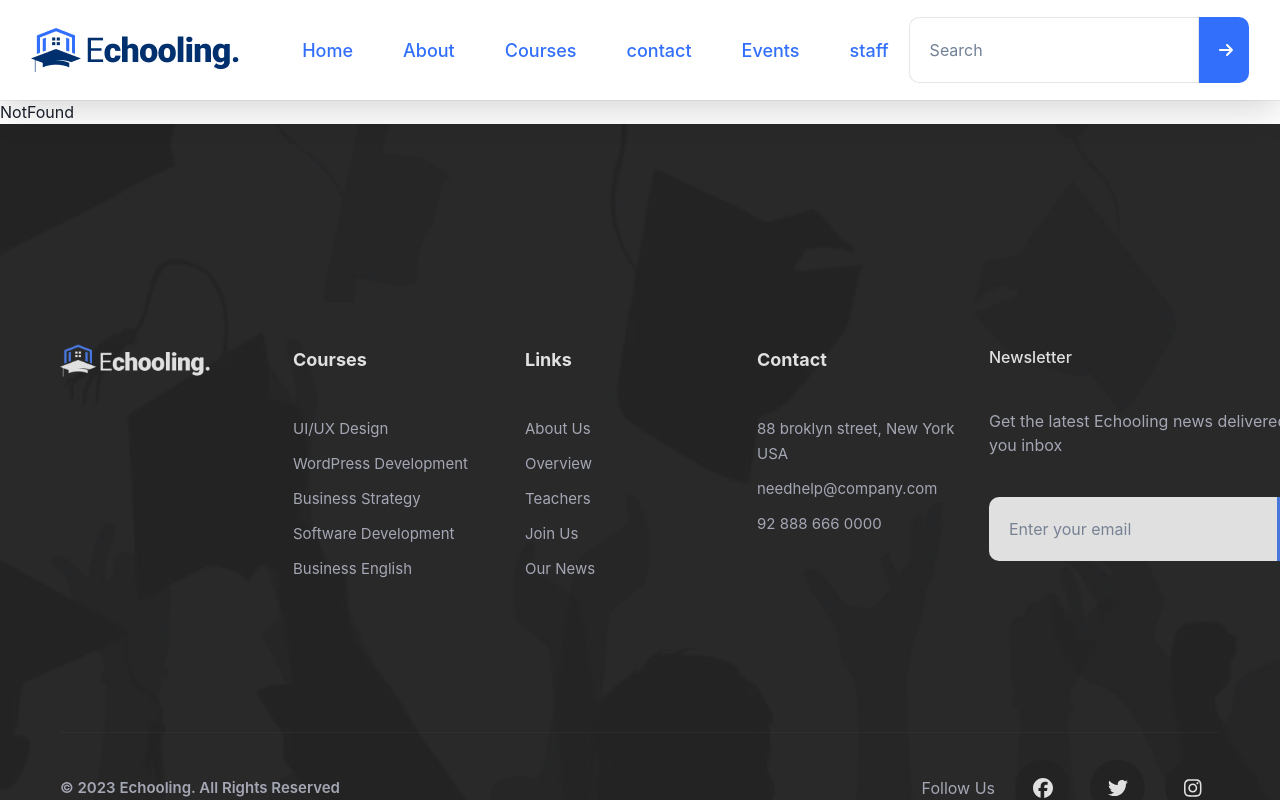
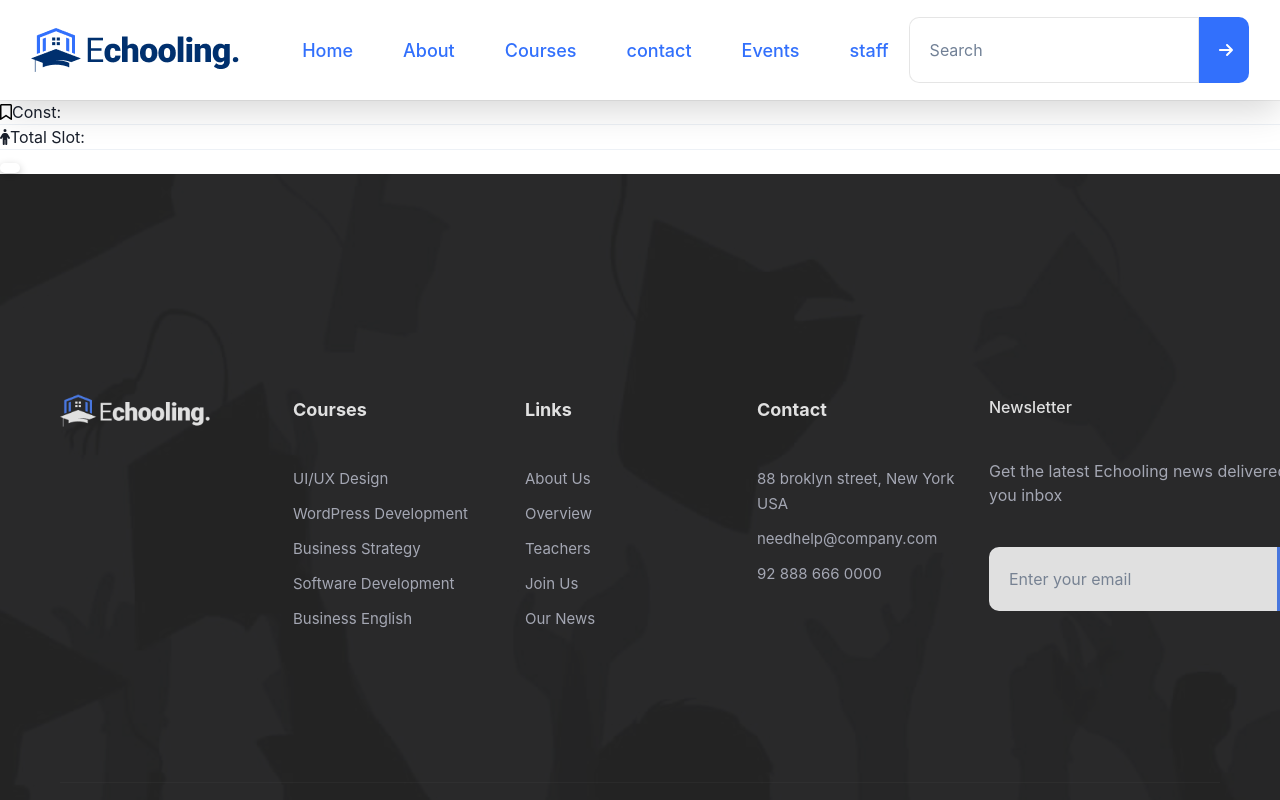
Before and after one commit to NurlanNuruzada/Echooling, a React (Create React App) app in the folder FrontEnd/echooling/: page /EventDetail in a window 1280 px wide. Shown: the top 800 px of the page. Built offline with nearby package versions, Linux system fonts and the light colour scheme.

Commit message:
teacher details done

```diff
--- a/FrontEnd/echooling/src/Components/Counter/Couter.jsx
+++ b/FrontEnd/echooling/src/Components/Counter/Couter.jsx
@@ -1,13 +1,14 @@
 import React from 'react';
 import CountUp from 'react-countup';
-import Styles from '../Counter/Counter.module.css'
-const Couter = ({InlineText,MaxNumber}) => {
-    return (
-        <div   data-aos="fade-up" className={Styles.Container}>
-            <div><CountUp start={0} end={MaxNumber} duration={2.5} /></div>
-            <div><h1>{InlineText}</h1></div>
-        </div>
-    );
+import Styles from '../Counter/Counter.module.css';
+
+const Couter = ({ InlineText, MaxNumber }) => {
+  return (
+    <div data-aos="fade-up" className={Styles.Container}>
+      <div><CountUp start={0} end={MaxNumber} duration={3} delay={2} /></div>
+      <div><h1>{InlineText}</h1></div>
+    </div>
+  );
 }
 
 export default Couter;
--- a/FrontEnd/echooling/src/Components/TeacherCard/TeacherCard.jsx
+++ b/FrontEnd/echooling/src/Components/TeacherCard/TeacherCard.jsx
@@ -4,7 +4,7 @@ import { FontAwesomeIcon } from '@fortawesome/react-fontawesome';
 import { faFacebook, faTwitter, faLinkedin, faInstagram } from "@fortawesome/free-brands-svg-icons";
 const TeacherCard = ({image,teacherName,Profession}) => {
     return (
-        <div className={Styles.MainConatiner}>
+        <div   data-aos="zoom-in" className={Styles.MainConatiner}>
             <div className={Styles.up}><img src={image} alt="" /></div>
             <div className={Styles.down}>
                 <div className={Styles.down2}>
--- /dev/null
+++ b/FrontEnd/echooling/src/Pages/Eventdetail/EventDetails.jsx
@@ -0,0 +1,35 @@
+import React from "react";
+import Styles from "../../Pages/Eventdetail/EventDetail.module.css";
+import {
+  faTicket,
+  faPerson,
+  faArrowRight,
+} from "@fortawesome/free-solid-svg-icons";
+import { FontAwesomeIcon } from "@fortawesome/react-fontawesome";
+import { faBookmark } from "@fortawesome/free-regular-svg-icons";
+import Button from "../../Components/Button/Button";
+import { Divider, Drawer, Flex } from "@chakra-ui/react";
+const EventDetails = () => {
+  return (
+    <div className={Styles.MainContainer}>
+      <div className={Styles.left}>
+        <div>
+          <Flex alignItems={"center"}>
+            <FontAwesomeIcon icon={faBookmark} style={{ color: "#000000" }} />
+            <p>Const:</p>
+          </Flex>
+          <Divider />
+          <Flex alignItems={"center"}>
+            <FontAwesomeIcon icon={faPerson} />
+            <p>Total Slot:</p>
+          </Flex>
+          <Divider />
+         <Button>Join Now</Button>
+        </div>
+      </div>
+      <div className={Styles.right}></div>
+    </div>
+  );
+};
+
+export default EventDetails;
--- a/FrontEnd/echooling/src/Pages/TeacherDetail/teacherDetail.jsx
+++ b/FrontEnd/echooling/src/Pages/TeacherDetail/teacherDetail.jsx
@@ -89,7 +89,7 @@ const TeacherDetail = () => {
           </div>
         </div>
         <div>
-          <Flex className={Styles.flex} gap={4} pt={10} flexWrap={"wrap"}>
+          <Flex className={Styles.flex} gap={4}  flexWrap={"wrap"}>
             <Counter MaxNumber={50} InlineText={"total Students"} />
             <Counter MaxNumber={100} InlineText={"total Experiance"} />
             <Counter MaxNumber={10} InlineText={"total online Courses"} />
--- a/FrontEnd/echooling/src/Pages/TeacherDetail/teacherDetail.module.css
+++ b/FrontEnd/echooling/src/Pages/TeacherDetail/teacherDetail.module.css
@@ -66,9 +66,13 @@
   border-radius: 3px;
 }
 .ContactInformation{
-    padding: 40px;
+    padding-right: 140px;
 }
-
+.ContactContainer{
+    align-items: center;
+    justify-items: center;
+    padding: 80px 0;
+}
 @media (max-width:1100px) {
     .Image {
         width: 100%;
--- a/FrontEnd/echooling/src/Pages/Teachers/Staf.jsx
+++ b/FrontEnd/echooling/src/Pages/Teachers/Staf.jsx
@@ -7,9 +7,10 @@ import logo from "../../Images/logo2.png";
 import Banner from "../../Images/teacher/teachersImage3.jpeg";
 import EffectImage from "../../Components/TransparantEffect/EffectImage";
 import News from "../../Components/News/News";
+import { Link } from "react-router-dom";
 const Staf = () => {
   return (
-    <div >
+    <div>
       <EffectImage
         showCenter={true}
         imageLink={Banner}
@@ -31,43 +32,65 @@ const Staf = () => {
         }}
         rowGap={5}
       >
+        <Link  to={"/TeacherDeatils"}>
           <TeacherCard
+
             image={image}
             teacherName={"Kamran Jabiyev"}
             Profession={"Profesional Programing teacher"}
           />
+        </Link>
+        <Link  to={"/TeacherDeatils"}>
           <TeacherCard
+
             image={image}
             teacherName={"Kamran Jabiyev"}
             Profession={"Profesional Programing teacher"}
           />
+        </Link>
+        <Link  to={"/TeacherDeatils"}>
           <TeacherCard
+
             image={image}
             teacherName={"Kamran Jabiyev"}
             Profession={"Profesional Programing teacher"}
           />
+        </Link>
+        <Link  to={"/TeacherDeatils"}>
           <TeacherCard
+
             image={image}
             teacherName={"Kamran Jabiyev"}
             Profession={"Profesional Programing teacher"}
           />
+        </Link>
+        <Link  to={"/TeacherDeatils"}>
           <TeacherCard
+
             image={image}
             teacherName={"Kamran Jabiyev"}
             Profession={"Profesional Programing teacher"}
           />
+        </Link>
+        <Link  to={"/TeacherDeatils"}>
           <TeacherCard
+
             image={image}
             teacherName={"Kamran Jabiyev"}
             Profession={"Profesional Programing teacher"}
           />
+        </Link>
+        <Link  to={"/TeacherDeatils"}>
           <TeacherCard
+
             image={image}
             teacherName={"Kamran Jabiyev"}
             Profession={"Profesional Programing teacher"}
           />
+        </Link>
+
       </Grid>
-      <News/>
+      <News />
     </div>
   );
 };
--- a/FrontEnd/echooling/src/Routes/Routes.jsx
+++ b/FrontEnd/echooling/src/Routes/Routes.jsx
@@ -9,6 +9,7 @@ import Events from "../Pages/Events/Events";
 import Contact from "../Pages/Contact/Contact";
 import Staf from "../Pages/Teachers/Staf";
 import TeacherDetail from "../Pages/TeacherDetail/teacherDetail";
+import EventDetails from "../Pages/Eventdetail/EventDetails";
 export default function Routes(){
   let routes = [
     {
@@ -48,6 +49,10 @@ export default function Routes(){
           element: <TeacherDetail />,
         },
         {
+          path: "/EventDetail",
+          element: <EventDetails />,
+        },
+        {
           path: "/*",
           element: <NotFound />,
         },
```
Also changed, not shown: FrontEnd/echooling/src/Pages/Eventdetail/EventDetail.module.css (added). Lines whose indentation alone changed are shown as unchanged.
